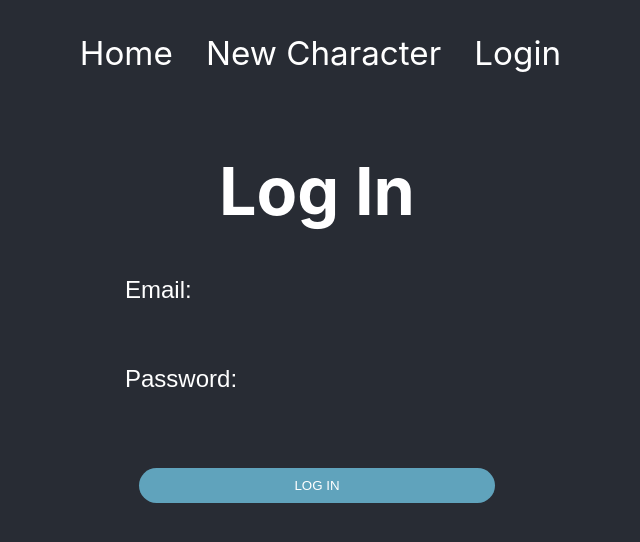
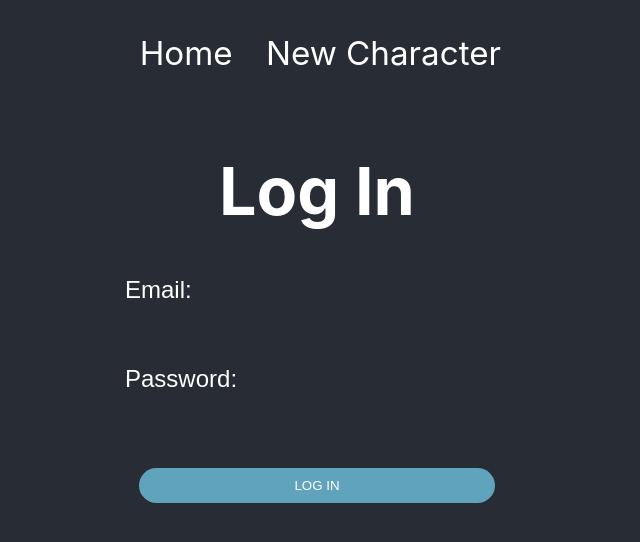
Before and after one commit to GideonBrimleaf/fate_character_generator, a React (Create React App) app: page /login in a window 1280 px wide. Shown: the top 542 px of the page, without its empty margins (323-963 px from the left). Built offline with nearby package versions, Linux system fonts and the light colour scheme; no server answers.

Commit message:
character form can take in a valid character if required

```diff
--- a/src/components/NavBar.js
+++ b/src/components/NavBar.js
@@ -11,9 +11,6 @@ const NavBar = () => {
       <li className="nav-item">
         <Link className="nav-link" to='/New'>New Character</Link>
       </li>
-      <li className="nav-item">
-        <Link className="nav-link" to='/login'>Login</Link>
-      </li>
     </ul>
   )
 }
--- a/src/containers/CharacterForm.js
+++ b/src/containers/CharacterForm.js
@@ -11,8 +11,11 @@ class CharacterForm extends Component {
 
   constructor(props){
     super(props)
-    this.state={
-      id:'',
+
+    const foundCharacter = props.characters ? props.characters.find(character => {
+      return parseInt(props.match.params.characterId) === character.id
+    }) : {
+      id: '',
       name:'',
       aspects: {
         highConcept:'',
@@ -37,6 +40,8 @@ class CharacterForm extends Component {
       },
       refresh : 3
     }
+
+    this.state = foundCharacter
   }
 
   handleFormChange = (event) => {
```
